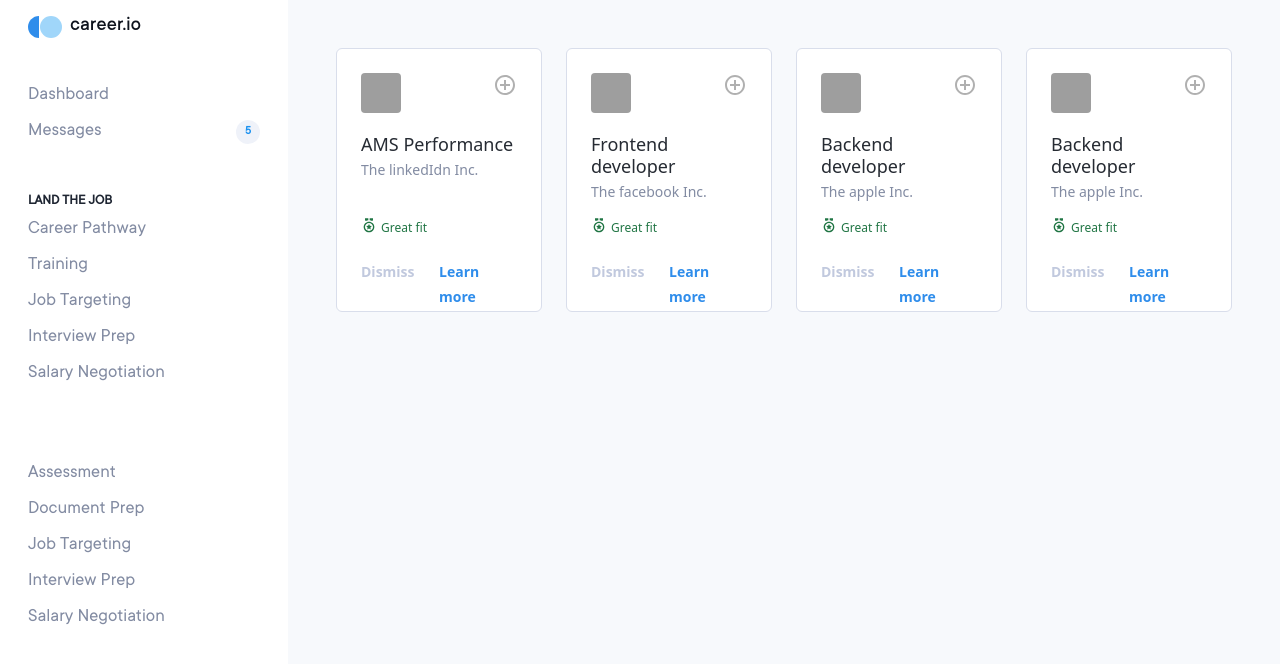
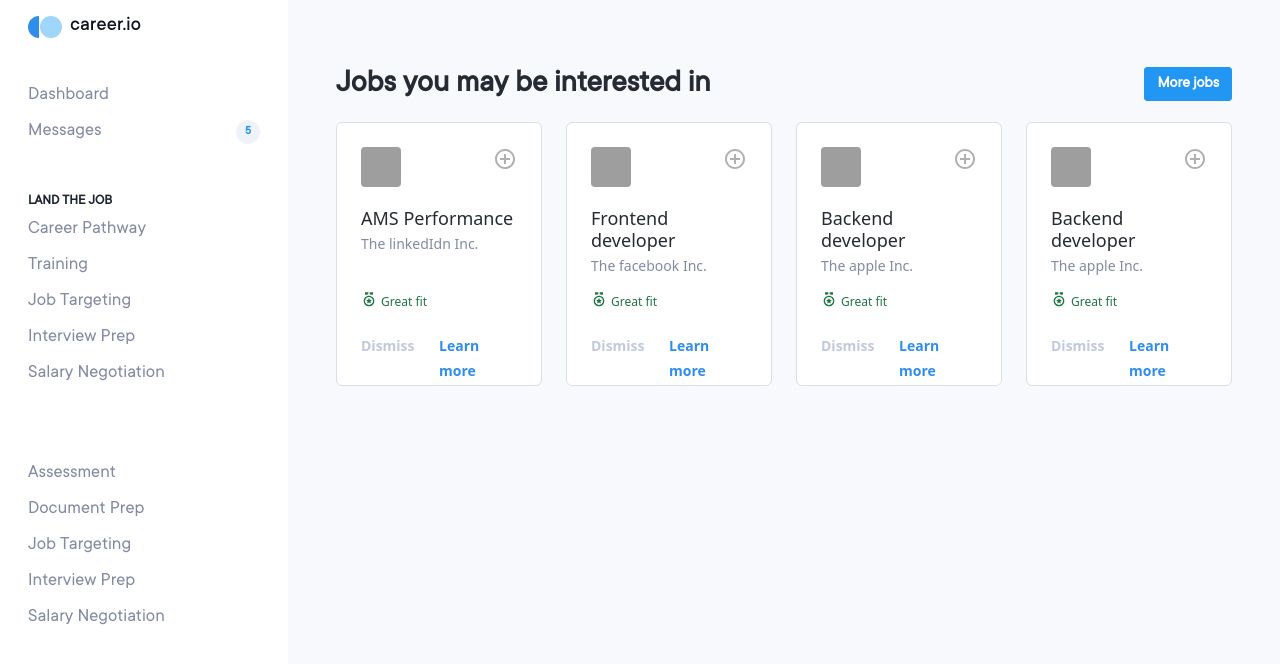
Before and after one commit to andreipasat/vue-sidejar, a Vue app: page / in a window 1280 px wide. Shown: the top 664 px of the page. Built offline with nearby package versions, Linux system fonts and the light colour scheme; grey boxes are pictures that could not be loaded.

Commit message:
haed rec jobs

```diff
--- /dev/null
+++ b/src/components/Atoms/AppButton.vue
@@ -0,0 +1,11 @@
+<template>
+    <a href="#" @click="$emit('onClick')" class="bg-blue text-white text-sm-2 px-3 py-2 border border-blue rounded">
+        <slot />
+    </a>
+</template>
+<script>
+
+export default {
+    emits: ['onClick']
+}
+</script>
--- a/src/components/Organisms/RecommendedJobs.vue
+++ b/src/components/Organisms/RecommendedJobs.vue
@@ -1,4 +1,12 @@
 <template>
+    <div class="flex justify-between align-middle py-5 font-semibold">
+      <div>
+        <h1 class="text-neutral text-xl">Jobs you may be interested in</h1>
+      </div>
+      <div class="mt-1">
+        <app-button>More jobs</app-button>
+      </div>
+    </div>
     <ul
         role="list"
         class="grid auto-rows-auto grid-cols-1 gap-6 sm:grid-cols-1 md:grid-cols-2 lg:grid-cols-3 xl:grid-cols-4"
@@ -64,6 +72,7 @@
 
 <script>
 import { useRecommendedJobs } from "../../stores/recommendedJobs";
+import AppButton from "../Atoms/AppButton.vue"
 export default {
     setup() {
         const jobsStore = useRecommendedJobs();
@@ -71,5 +80,8 @@
             jobsStore
         }
     },
+    components:{
+      AppButton
+    }
 }
 </script>
--- a/tailwind.config.js
+++ b/tailwind.config.js
@@ -13,6 +13,9 @@
       sm: ['14px', {
         lineHeight: '22px',
       }],
+      'sm-2': ['16px',{
+        lineHeight: '20px',
+      }],
       lg: ['18px', {
         lineHeight: '22px',
       }],
@@ -21,6 +24,9 @@
       'lg-1': ['19px', {
         lineHeight: '24px',
       }],
+      xl: [ '32px',{
+        lineHeight: '34px'
+      }]
     },
     colors: {
       white: '#FFF',
@@ -34,6 +40,7 @@
       'gray-b': '#F7F9FC',
       green: '#207544',
       indigo: '#2F8DEB',
+      blue: '#2196F3',
       'indigo-2': '#1A91F0'
     },
     extend: {
```
Also changed, not shown: src/assets/tailwind.css (line endings or trailing spaces).
